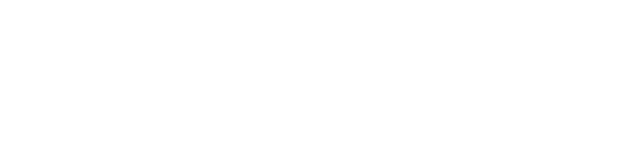
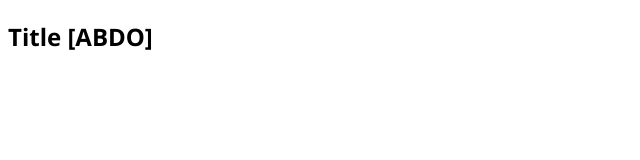
Before and after one commit to odiab/GIT5, a plain HTML site: page index.html in a window 1280 px wide. Shown: the whole page, without its empty margins (0-640 px from the left). Drawn offline with Linux system fonts and the light colour scheme.

Commit message:
[ADD]Title to index.html

```diff
--- a/index.html
+++ b/index.html
@@ -10,7 +10,7 @@
     <title>Document</title>
 </head>
 <body>
-
+    <h2>Title [ABDO]</h2>
     <script src="./js/main.js"></script>
 </body>
 </html>
```
